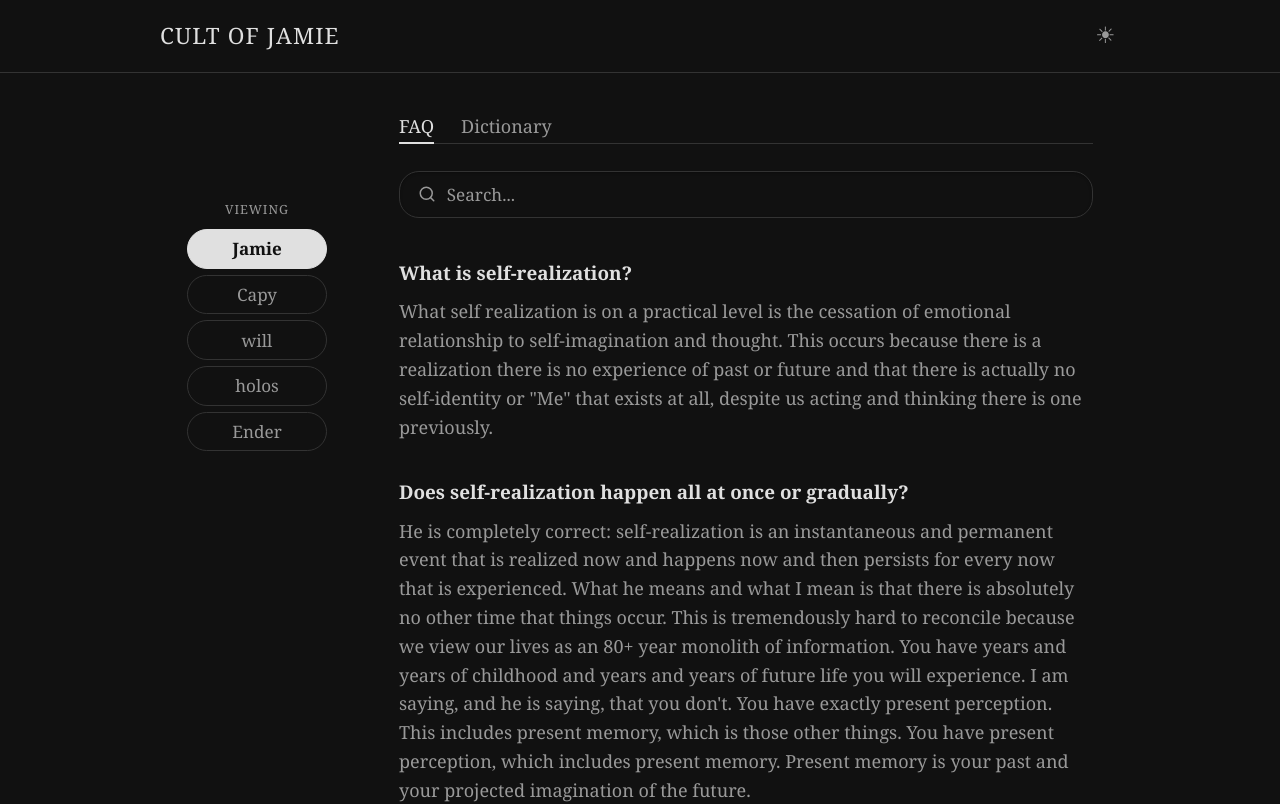
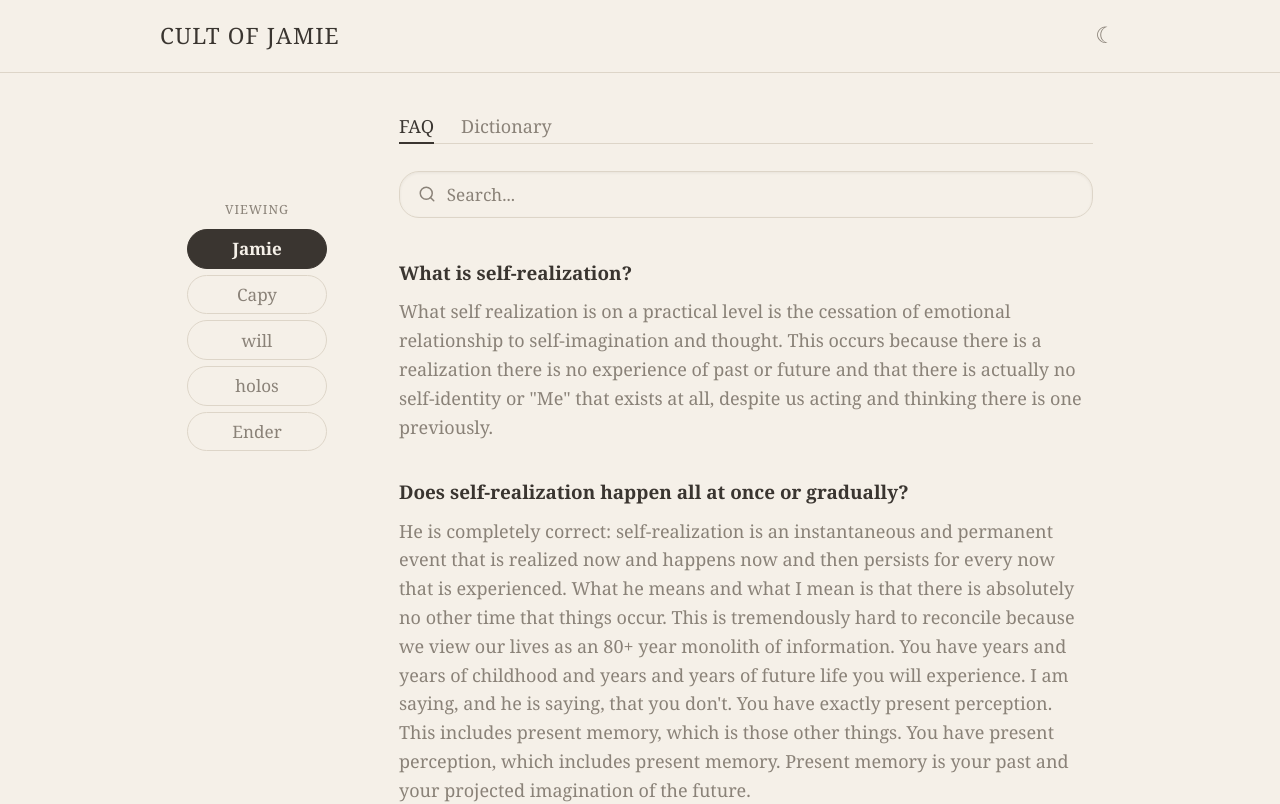
Before and after one commit to aaonhub/cultofjamie, a Next.js app: page / in a window 1280 px wide. Shown: the top 804 px of the page. Built offline with nearby package versions, Linux system fonts and the light colour scheme.

Commit message:
Revert "Default to dark mode and add flashbang animation on light mode switch"
This reverts commit 713b50288633d4dbfd0dc3218fda1e6a80433f2e.

```diff
--- a/src/app/globals.css
+++ b/src/app/globals.css
@@ -318,28 +318,6 @@ h2 {
   font-style: italic;
 }
 
-/* Flashbang overlay when switching to light mode */
-.flashbang-overlay {
-  position: fixed;
-  inset: 0;
-  background: #fff;
-  z-index: 99999;
-  pointer-events: none;
-  animation: flashbang 0.6s ease-out forwards;
-}
-
-@keyframes flashbang {
-  0% {
-    opacity: 0;
-  }
-  10% {
-    opacity: 1;
-  }
-  100% {
-    opacity: 0;
-  }
-}
-
 /* Text fade animation when switching people */
 @keyframes fadeIn {
   from { opacity: 0; }
--- a/src/app/layout.tsx
+++ b/src/app/layout.tsx
@@ -20,7 +20,7 @@ export default function RootLayout({
             __html: `
               (function() {
                 var t = localStorage.getItem('theme');
-                if (t !== 'light') {
+                if (t === 'dark' || (!t && window.matchMedia('(prefers-color-scheme: dark)').matches)) {
                   document.documentElement.classList.add('dark');
                 }
               })();
--- a/src/components/ThemeToggle.tsx
+++ b/src/components/ThemeToggle.tsx
@@ -1,28 +1,18 @@
 'use client'
 
-import { useEffect, useState, useCallback } from 'react'
+import { useEffect, useState } from 'react'
 
 export default function ThemeToggle() {
-  const [dark, setDark] = useState(true)
+  const [dark, setDark] = useState(false)
   const [mounted, setMounted] = useState(false)
 
   useEffect(() => {
     setMounted(true)
     const saved = localStorage.getItem('theme')
-    if (saved === 'light') {
-      setDark(false)
-      document.documentElement.classList.remove('dark')
-    } else {
+    if (saved === 'dark' || (!saved && window.matchMedia('(prefers-color-scheme: dark)').matches)) {
       setDark(true)
       document.documentElement.classList.add('dark')
     }
-  }, [])
-
-  const flashbang = useCallback(() => {
-    const overlay = document.createElement('div')
-    overlay.className = 'flashbang-overlay'
-    document.body.appendChild(overlay)
-    overlay.addEventListener('animationend', () => overlay.remove())
   }, [])
 
   function toggle() {
@@ -32,7 +22,6 @@ export default function ThemeToggle() {
       document.documentElement.classList.add('dark')
       localStorage.setItem('theme', 'dark')
     } else {
-      flashbang()
       document.documentElement.classList.remove('dark')
       localStorage.setItem('theme', 'light')
     }
```
